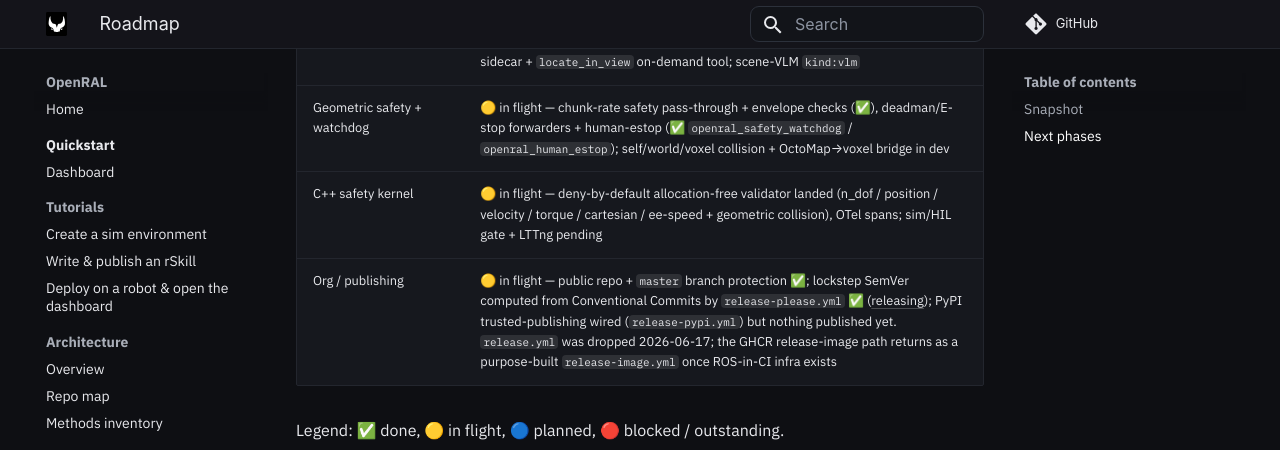
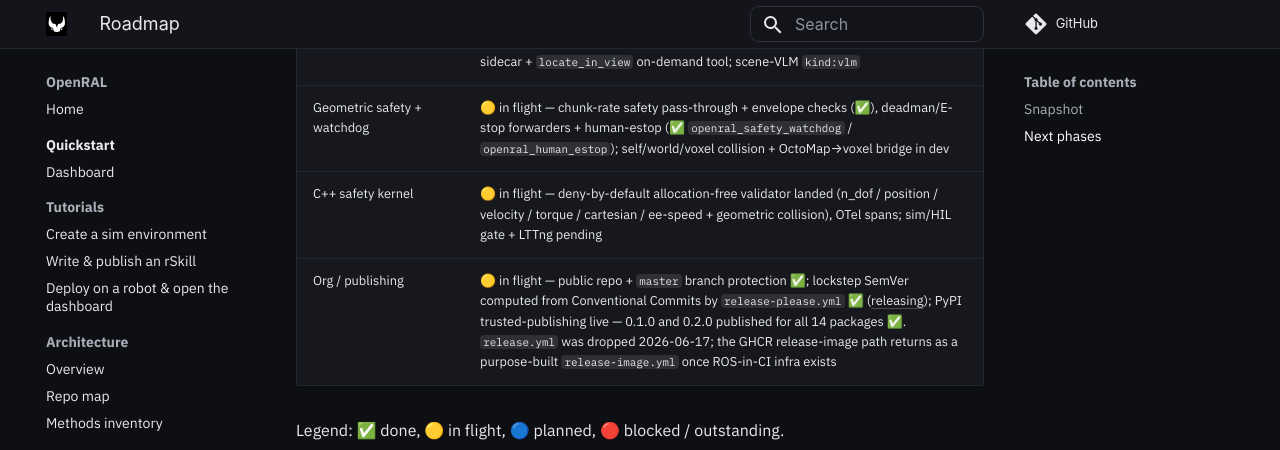
Before and after one commit to OpenRAL/openral, an MkDocs documentation site: the page built from docs/roadmap/index.md, in a window 1280 px wide and 900 px high, scrolled down 1792 px. Shown: the top 450 px of the window. Built offline with MkDocs 1.6.1 and Material for MkDocs 9.7.7, drawn with Linux system fonts in a browser that asks for light colours; comment, search, counter and statistics services are not loaded.

Commit message:
fix(docs): the roadmap claimed nothing was published; 0.1.0 and 0.2.0 are live
pypi.org serves 0.1.0 and 0.2.0 for openral-core / openral-cli / openral-hal
and the rest of the matrix, so "nothing published yet" has been wrong since
the 0.1.0 release. Trusted publishing is not just wired, it has run twice.

Co-Authored-By: Claude Opus 5 <noreply@anthropic.com>
Signed-off-by: Claude <noreply@anthropic.com>

```diff
--- a/docs/roadmap/index.md
+++ b/docs/roadmap/index.md
@@ -30,7 +30,7 @@ Live status of OpenRAL development. For detailed architecture and module-by-modu
 | Object detection + spatial lift | ✅ shipped — `RosImageObjectDetectorNode`, 2D→3D object lift, RT-DETR + OmDet-Turbo detector rSkills, GStreamer perception bus; LocateAnything-3B wired via VLM sidecar + `locate_in_view` on-demand tool; scene-VLM `kind:vlm` |
 | Geometric safety + watchdog | 🟡 in flight — chunk-rate safety pass-through + envelope checks (✅), deadman/E-stop forwarders + human-estop (✅ `openral_safety_watchdog` / `openral_human_estop`); self/world/voxel collision + OctoMap→voxel bridge in dev |
 | C++ safety kernel | 🟡 in flight — deny-by-default allocation-free validator landed (n_dof / position / velocity / torque / cartesian / ee-speed + geometric collision), OTel spans; sim/HIL gate + LTTng pending |
-| Org / publishing | 🟡 in flight — public repo + `master` branch protection ✅; lockstep SemVer computed from Conventional Commits by `release-please.yml` ✅ ([releasing](../contributing/releasing.md)); PyPI trusted-publishing wired (`release-pypi.yml`) but nothing published yet. `release.yml` was dropped 2026-06-17; the GHCR release-image path returns as a purpose-built `release-image.yml` once ROS-in-CI infra exists |
+| Org / publishing | 🟡 in flight — public repo + `master` branch protection ✅; lockstep SemVer computed from Conventional Commits by `release-please.yml` ✅ ([releasing](../contributing/releasing.md)); PyPI trusted-publishing live — 0.1.0 and 0.2.0 published for all 14 packages ✅. `release.yml` was dropped 2026-06-17; the GHCR release-image path returns as a purpose-built `release-image.yml` once ROS-in-CI infra exists |
 
 Legend: ✅ done, 🟡 in flight, 🔵 planned, 🔴 blocked / outstanding.
 
```
